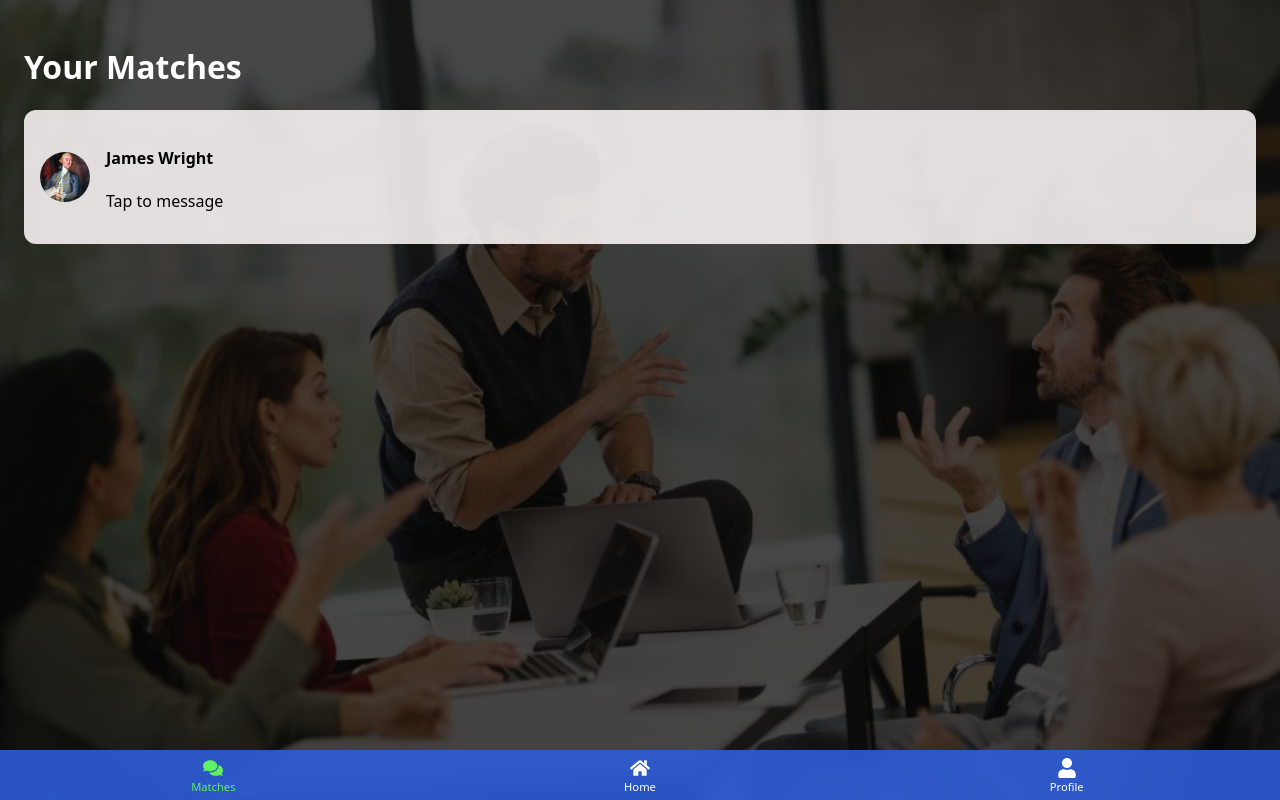
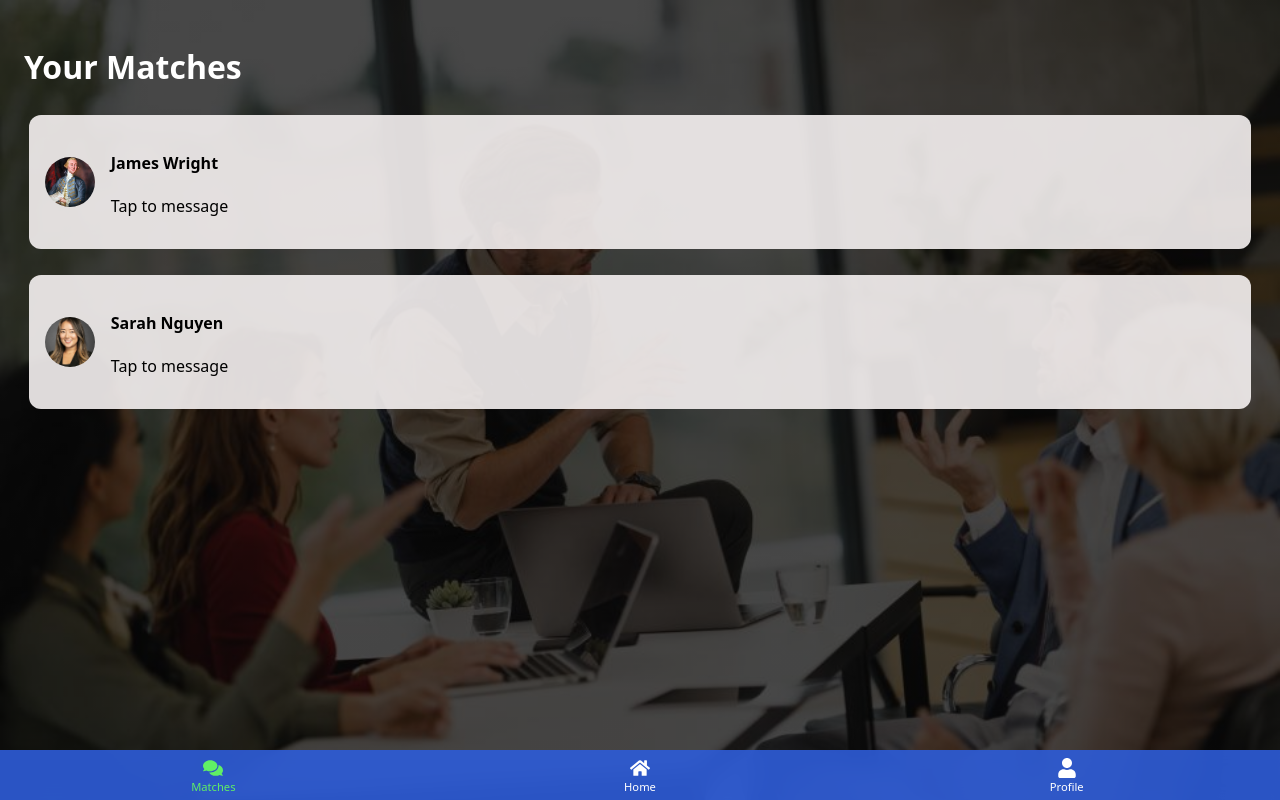
Before and after one commit to GustavoBelaunde2004/colorstackwinterhack2025-ReallyConnect, a React (Vite) app in the folder frontend/: page /app/matches in a window 1280 px wide. Built offline with nearby package versions, Linux system fonts and the light colour scheme.

Commit message:
messages

```diff
--- a/frontend/src/App.css
+++ b/frontend/src/App.css
@@ -553,9 +553,10 @@ body {
   padding: 1rem;
   border-radius: 12px;
   color: #000;
+  margin: 0.3rem;
 }
 
-.match-message {
+.match-message, .match-message-2 {
   text-decoration: none;
 
 }
@@ -611,6 +612,20 @@ body {
   font-weight: 600;
   cursor: pointer;
   transition: background 0.3s;
+}
+@media (max-width: 480px) {
+  .message-textbox-container {
+    bottom: 5.75rem;
+  }
+
+  .message-textbox{
+    width: 80%;
+    margin: 0.1rem;
+
+  }
+  .message-send-button {
+    margin: 0;
+  }
 }
 
 /* Profile page styling */
--- a/frontend/src/pages/Matches.jsx
+++ b/frontend/src/pages/Matches.jsx
@@ -2,6 +2,7 @@ import MobileNav from "../components/MobileNav";
 import "../App.css";
 
 import profile from "../assets/JamesWright.jpg";
+import sarah from "../assets/sarah.jpg";
 
 const Matches = () => {
   return (
@@ -18,6 +19,15 @@ const Matches = () => {
             </div>
           </div>
         </a>
+        <a className="match-message-2" href="/app/matches/messages">
+          <div className="match-item">
+            <img src={sarah} alt="Match" />
+            <div>
+              <h4>Sarah Nguyen</h4>
+              <p>Tap to message</p>
+            </div>
+          </div>
+        </a>
       </div>
       <MobileNav />
     </div>
```
